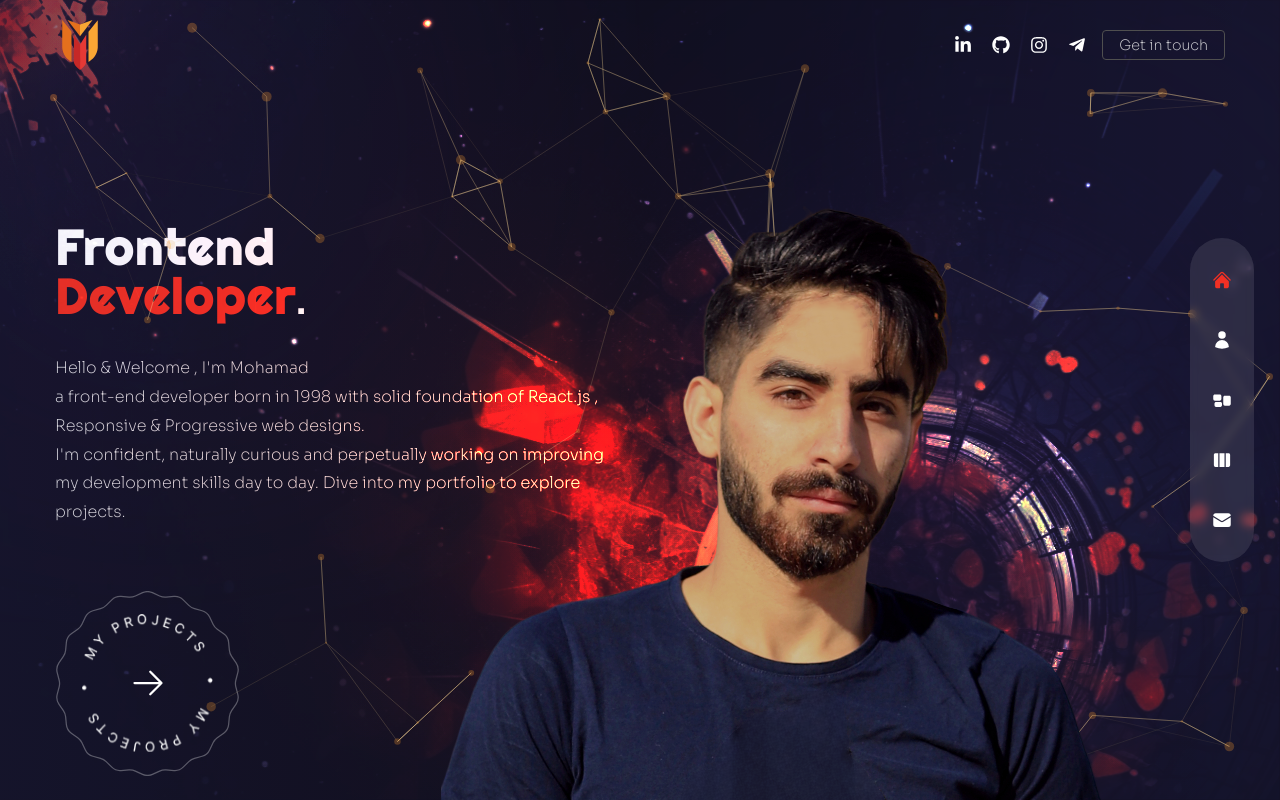
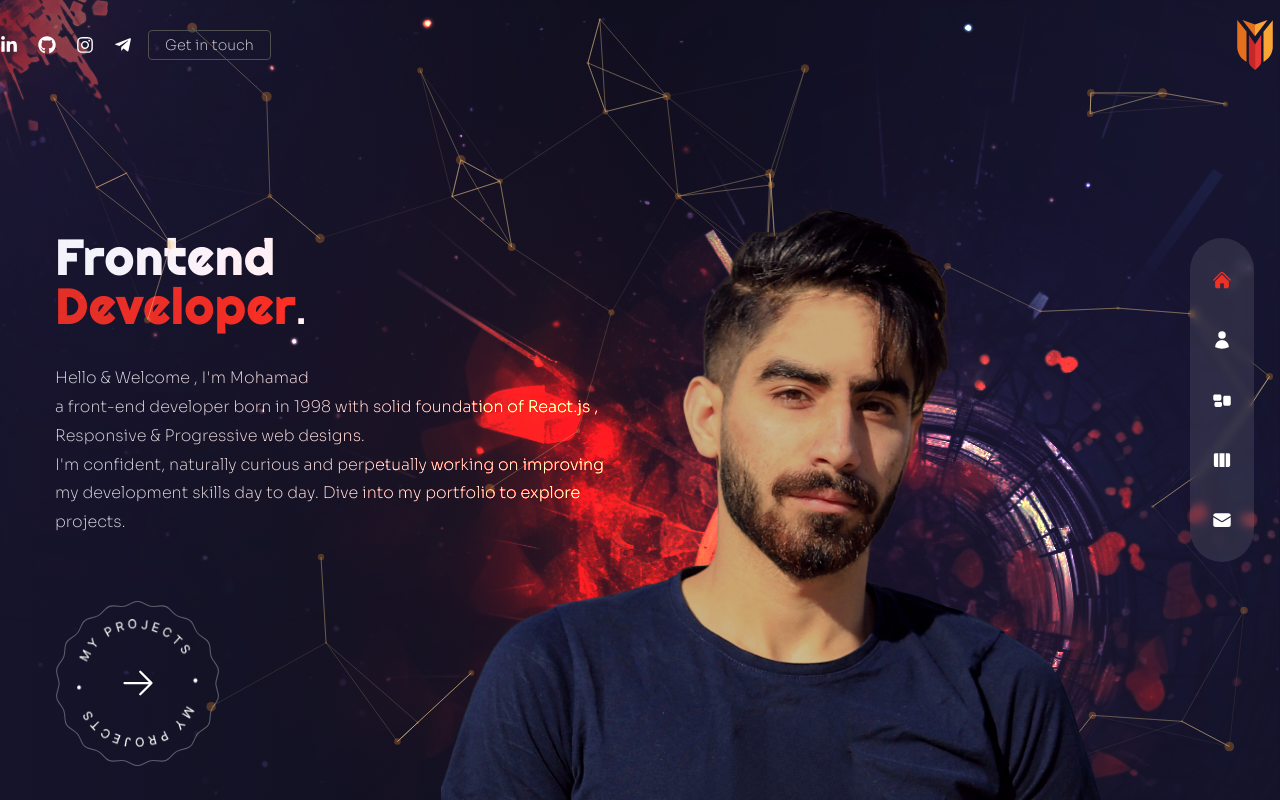
Before and after one commit to mohamad-imani/portfolio, a React (Vite) app: page / in a window 1280 px wide. Built offline with nearby package versions, Linux system fonts and the light colour scheme.

Commit message:
final changes

```diff
--- a/src/components/Header.jsx
+++ b/src/components/Header.jsx
@@ -2,19 +2,19 @@ import { Link } from 'react-router-dom';
 import Socials from './Socials';
 const Header = () => {
   return (
-    <header className="absolute z-30  flex w-full items-center p-2 xl:h-[90px] xl:px-0">
-      <div className="container mx-auto">
-        <div className="flex items-center justify-center sm:justify-between sm:gap-y-6 lg:flex-row ">
-          <Link to="/" className=''>
-            <img src={'/fav.svg'} alt="" width={50} height={50}  />
-          </Link>
-          <div className="hidden sm:flex flex-col gap-y-3 sm:flex-row gap-x-4">
+    <header className="absolute z-30  flex w-full items-center p-5 xl:h-[90px] xl:px-0">
+      <div className="mx-auto w-full">
+        <div className="flex items-center justify-end sm:justify-between sm:gap-y-6 lg:flex-row ">
+          <div className="hidden flex-col gap-x-4 gap-y-3 sm:flex sm:flex-row">
             <Socials />
 
             <Link to="/contact" className="button">
               Get in touch
             </Link>
           </div>
+          <Link to="/">
+            <img src={'/fav.svg'} alt="" width={50} height={50} />
+          </Link>
         </div>
       </div>
     </header>
--- a/src/components/ProjectsBtn.jsx
+++ b/src/components/ProjectsBtn.jsx
@@ -8,14 +8,14 @@ const ProjectsBtn = () => {
     <div className="mx-auto xl:mx-0 ">
       <Link
         to="./work"
-        className="group relative flex h-[185px] w-[185px] items-center justify-center bg-circleStar bg-cover bg-center bg-no-repeat cursor-pointer z-50"
+        className="group relative flex h-[165px] w-[165px] items-center justify-center bg-circleStar bg-cover bg-center bg-no-repeat cursor-pointer z-50"
       >
         <img
           src={"/rounded-text.png"}
           width={131}
           height={138}
           alt=""
-          className="h-full max-h-[138px] w-full max-w-[131px] animate-spin-slow"
+          className="h-full max-h-[128px] w-full max-w-[121px] animate-spin-slow"
         />
         <HiArrowRight className="absolute text-white text-4xl transition-all duration-300 group-hover:translate-x-2 " />
       </Link>
--- a/src/components/ServiceSlider.jsx
+++ b/src/components/ServiceSlider.jsx
@@ -2,30 +2,23 @@
 /* eslint-disable no-unused-vars */
 // icons
 import {
-  RxCrop,
-  RxPencil2,
-  RxDesktop,
-  RxReader,
+
   RxRocket,
   RxArrowTopRight,
   RxComponent1,
   RxComponent2,
 } from 'react-icons/rx';
-// import swiper react components
-// import { Swiper, SwiperSlide } from 'swiper/react';
+
 import {SwiperSlide,Swiper} from 'swiper/react';
 //import swiper styles
 
 import 'swiper/css';
 import 'swiper/css/pagination';
 import 'swiper/css/free-mode';
-// const swiper = new Swiper('.swiper', {
-//   modules: [Navigation, Pagination],
-// });
+
 //import required modules
-import { Navigation, Pagination,FreeMode } from 'swiper/modules';
-import { SiDesignernews } from 'react-icons/si';
-import { RiArtboard2Fill, RiBrush2Fill, RiDeviceFill, RiPagesFill } from 'react-icons/ri';
+import { Pagination } from 'swiper/modules';
+import { RiDeviceFill, RiPagesFill } from 'react-icons/ri';
 import { FaPaintBrush } from 'react-icons/fa';
 import { Link } from 'react-router-dom';
 // data
@@ -62,6 +55,7 @@ const serviceData = [
 function ServiceSlider() {
   return (
     <Swiper
+  centeredSlides={true}
       breakpoints={{
         320: {
           slidesPerView: 1,
@@ -72,12 +66,12 @@ function ServiceSlider() {
           spaceBetween: 15,
         },
       }}
-      freeMode={true}
+
       pagination={{
         clickable: true,
       }}
-      modules={[FreeMode, Pagination]}
-      className="h-[240px] sm:h-[340px]"
+      modules={[Pagination]}
+      className="h-[240px] sm:h-[340px] "
     >
       {serviceData.map((item, index) => {
         return (
@@ -88,7 +82,7 @@ function ServiceSlider() {
               {/* title & desc */}
               <div className='mb-8'>
                 <div className='mb-2 text-lg sm:text-base lg:text-lg xl:text-xl'>{item.title}</div>
-                <p className='max-w-[350px] leading-normal font-thin sm:text-sm lg:text-base xl:text-sm xxl:text-base'>{item.description}</p>
+                <p className='max-w-[350px] leading-normal font-thin text-sm lg:text-base xl:text-sm xxl:text-base'>{item.description}</p>
               </div>
               {/* arrow */}
               <div className="text-3xl ">
--- a/src/index.css
+++ b/src/index.css
@@ -10,13 +10,18 @@
 .swiper-pagination-horizontal.swiper-pagination-bullets
   .swiper-pagination-bullet {
   background-color: #f13224cc;
+
+
 }
+
+
 
 .swiper-button-next:after,
 .swiper-button-prev:after,
 .swiper-button-next:after,
 .swiper-rtl .swiper-button-prev:after {
   color: #f13224cc;
+
 }
 
 @media (min-width: 1536px) {
--- a/src/pages/about/index.jsx
+++ b/src/pages/about/index.jsx
@@ -76,7 +76,7 @@ const aboutData = [
         ],
       },
       {
-        title: 'Styling',
+        title: 'Styling & Dev Tools',
         icons: [
           <SiTailwindcss
             name="TailwindCSS"
@@ -89,6 +89,14 @@ const aboutData = [
             width={150}
             name="Styled Components"
           />,
+          <BsGit
+          name="Git"
+          className="transition-all duration-300 hover:text-[#f14e32]"
+        />,
+        <RiSupabaseFill
+          name="Supabase"
+          className="transition-all duration-300 hover:text-green-800"
+        />,
 
           <SiSass
             name="Sass"
@@ -96,19 +104,7 @@ const aboutData = [
           />,
         ],
       },
-      {
-        title: 'Dev Tools',
-        icons: [
-          <BsGit
-            name="Git"
-            className="transition-all duration-300 hover:text-[#f14e32]"
-          />,
-          <RiSupabaseFill
-            name="Supabase"
-            className="transition-all duration-300 hover:text-green-800"
-          />,
-        ],
-      },
+
     ],
   },
 
@@ -169,7 +165,7 @@ const About = () => {
       </motion.div>
       <div className="container mx-auto -mt-10 flex h-full flex-col items-center gap-x-6  xl:max-w-6xl xl:flex-row ">
         {/* text*/}
-        <div className="flex flex-1 flex-col justify-center ">
+        <div className="flex flex-1 flex-col justify-center -mt-4 sm:-mt-0 ">
           <motion.h2
             variants={fadeIn('right', 0.2)}
             initial="hidden"
@@ -193,7 +189,7 @@ const About = () => {
             exit="hidden"
             className="mx-auto mb-6 max-w-[500px] px-2 xl:mx-0 xl:mb-12 xl:px-0"
           >
-            {`As a developer i enjoy building everything from small tasks to rich interactive web apps , I revel in crafting animations that add rhythm and soul to the UserExperience. Exploring modern designs are integral aspects of my journey.`}
+            {`As a developer i enjoy building everything from small tasks to rich interactive web apps , Exploring modern designs are integral aspects of my journey.`}
           </motion.p>
         </div>
         {/* info*/}
--- a/src/pages/home/index.jsx
+++ b/src/pages/home/index.jsx
@@ -43,7 +43,7 @@ const Home = () => {
             Dive into my portfolio to explore projects.
           </motion.p>
           {/*btn*/}
-          <div className="relative flex justify-center xl:hidden">
+          <div className="relative flex justify-center xl:hidden mb-2">
             <ProjectsBtn />
           </div>
           <motion.div
--- a/src/pages/work/index.jsx
+++ b/src/pages/work/index.jsx
@@ -34,7 +34,7 @@ const Work = () => {
               exit="hidden"
               className="mx-auto mb-4 max-w-[400px] text-center lg:mx-0 lg:max-w-2xl"
             >
-              Here , you{`'ll`} find the evolving chapters of my journey in web
+              Here you{`'ll`} find the evolving chapters of my journey in web
               development. Each project represents a step in my learning
               process.
               <br />
@@ -42,13 +42,12 @@ const Work = () => {
             </motion.p>
           </div>
 
-          {/* slider*/}
           <motion.div
             variants={fadeIn('down', 0.6)}
             initial="hidden"
             animate="show"
             exit="hidden"
-            className="w-full"
+            className="w-full "
           >
             <div className="mx-auto grid grid-cols-1 grid-rows-1  gap-8 xl:max-w-4xl xxl:max-w-5xl ">
               {/* card1 */}
@@ -62,18 +61,18 @@ const Work = () => {
                     height={300}
                     alt=""
                   />
-                  <div className="absolute inset-0 bg-gradient-to-r from-gray-900 via-purple-900 to-gray-900 opacity-0 transition-all duration-700 group-hover:opacity-90"></div>
+                  <div className="absolute inset-0 bg-gradient-to-r rounded-lg from-gray-900 via-purple-900 to-gray-900 opacity-0 transition-all duration-700 group-hover:opacity-90 "></div>
 
-                  <div className="absolute bottom-0 flex translate-y-full flex-col items-center justify-between gap-y-6 px-2 transition-all duration-700 group-hover:-translate-y-12">
-                    <h1 className="rounded-lg p-3 text-3xl font-black text-white/90 shadow-md shadow-black/70">
+                  <div className="absolute bottom-0 flex translate-y-full flex-col items-center justify-between gap-y-4 sm:gap-y-6 px-2 transition-all duration-700 group-hover:-translate-y-8 sm:group-hover:-translate-y-12">
+                    <h1 className="rounded-lg p-3 text-2xl  sm:text-3xl font-black text-white/90 shadow-md shadow-black/70">
                       The Wild Oasis
                     </h1>
-                    <p className="text-center text-white/90">
+                    <p className="text-center text-sm sm:text-base text-white/90">
                       This is a internal application used inside the hotel to
                       check-in guests as they arrive and also customers can book
                       their stays.
                     </p>
-                    <div className="-mb-6 flex items-center justify-between gap-x-8">
+                    <div className="-mb-6 flex items-center justify-between gap-x-3 sm:gap-x-8">
                       <div className="flex gap-2 ">
                         <FaReact
                           size={40}
@@ -106,7 +105,7 @@ const Work = () => {
                           className="transition-all duration-300 hover:text-green-800"
                         />
                       </div>
-                      <div className="flex gap-2 text-[16px]  ">
+                      <div className="flex gap-1 sm:gap-2 text-[12px] sm:text-[16px]  ">
                         <div className="flex items-center justify-center gap-x-1">
                           <Link
                             className="underline-offset-4 hover:underline "
```
